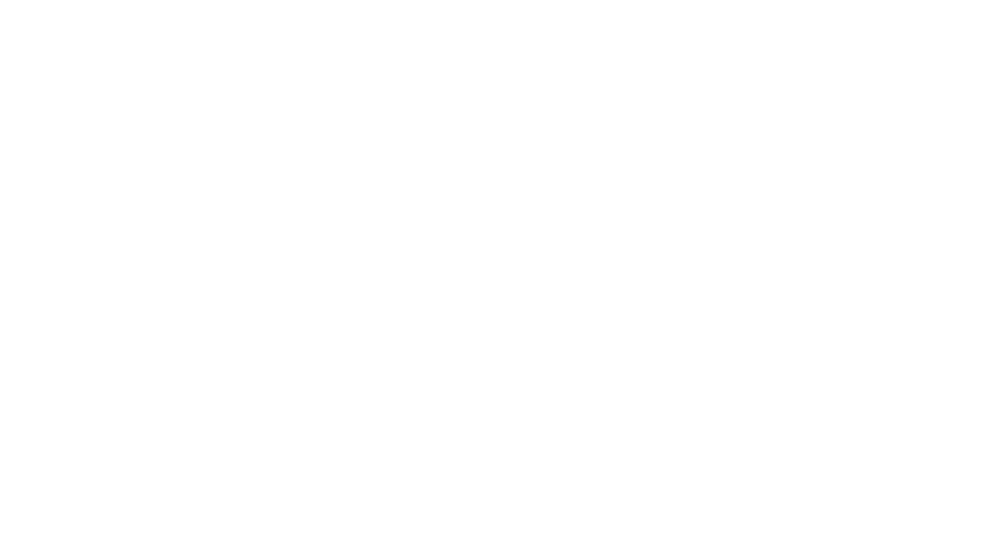
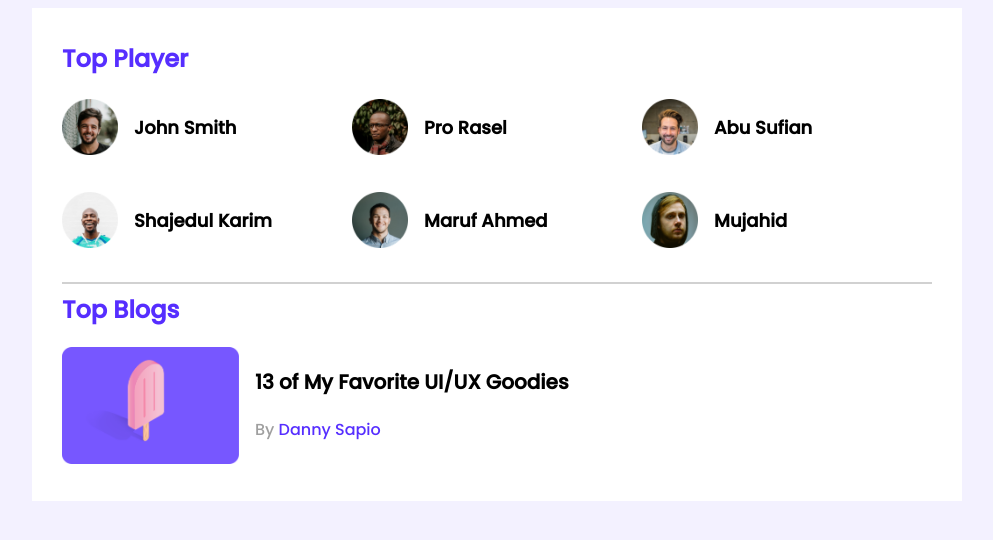
Before and after one commit to tanseerahamed/leader-board, a plain HTML site: page index.html in a window 1280 px wide. Shown: the whole page, without its empty margins (143-1136 px from the left). Drawn offline with Linux system fonts and the light colour scheme.

Commit message:
top-blogs-added

```diff
--- a/css/style.css
+++ b/css/style.css
@@ -0,0 +1,69 @@
+/* fonts  */
+@import url("https://fonts.googleapis.com/css2?family=Poppins:wght@500&display=swap");
+
+/* common styles and utilities  */
+body {
+  font-family: "Poppins", sans-serif;
+  background-color: #f3f1ff;
+}
+main {
+  display: flex;
+  justify-content: center;
+}
+.container {
+  background-color: #ffffff;
+  width: 870px;
+  padding: 30px;
+}
+hr {
+  border: 1px solid #d1d1d1;
+}
+/* top players style  */
+.top-players {
+  margin-bottom: 30px;
+}
+.section-title {
+  color: #562eff;
+  font-size: 24px;
+  margin-top: 3px;
+}
+.players {
+  display: grid;
+  grid-template-columns: repeat(3, 1fr);
+  grid-row-gap: 30px;
+}
+.player {
+  display: flex;
+  align-items: center;
+}
+.player img {
+  width: 56px;
+  height: 56px;
+}
+.player-name {
+  margin-left: 16px;
+  font-size: 18px;
+}
+/* top blogs styles */
+.blog {
+  display: flex;
+}
+.blog .thumbnail img {
+  width: 177px;
+  height: 117px;
+}
+.blog-info {
+  margin-left: 16px;
+}
+.blog-title {
+  font-size: 20px;
+}
+.blog-author {
+  color: #9f9f9f;
+  font-size: 16px;
+}
+.blog-author a {
+  text-decoration: none;
+  font-size: 16px;
+  color: #562eff;
+}
--- a/index.html
+++ b/index.html
@@ -5,8 +5,71 @@
     <meta http-equiv="X-UA-Compatible" content="IE=edge">
     <meta name="viewport" content="width=device-width, initial-scale=1.0">
     <title>Leader Board</title>
+    <link rel="stylesheet" href="css/style.css">
 </head>
 <body>
+    <!-- header start -->
+    <header>
 
+    </header>
+    <!-- header end -->
+    <main>
+        <!-- top players start  -->
+        <section class="container">
+            <div class="top-players">
+                <h2 class="section-title">Top Player</h2>
+                <div class="players">
+                    <div class="player">
+                        <img src="./images/players/player-1.png" alt="John Smith">
+                        <h3 class="player-name">John Smith</h3>
+                    </div>
+                    <div class="player">
+                        <img src="./images/players/player-2.png" alt="Pro Rasel">
+                        <h3 class="player-name">Pro Rasel</h3>
+                    </div>
+                    <div class="player">
+                        <img src="./images/players/player-3.png" alt="Abu Sufian">
+                        <h3 class="player-name">Abu Sufian</h3>
+                    </div>
+                    <div class="player">
+                        <img src="./images/players/player-4.png" alt="Shajedul Karim">
+                        <h3 class="player-name">Shajedul Karim</h3>
+                    </div>
+                    <div class="player">
+                        <img src="./images/players/player-5.png" alt="Maruf Ahmed">
+                        <h3 class="player-name">Maruf Ahmed</h3>
+                    </div>
+                    <div class="player">
+                        <img src="./images/players/player-6.png" alt="Mujahid">
+                        <h3 class="player-name">Mujahid</h3>
+                    </div>
+                </div>
+            </div>
+            <hr>
+        <!-- top players end  -->
+        <!-- top blogs start   -->
+        <div class="top-blogs">
+            <h2 class="section-title">Top Blogs</h2>
+            <div class="blogs">
+                <article class="blog">
+                    <div class="thumbnail">
+                        <img src="./images/blogs/blog-1.png" alt="Blog-1">
+                    </div>
+                    <div class="blog-info">
+                        <h3 class="blog-title">13 of My Favorite UI/UX Goodies</h3>
+                        <p class="blog-author">By <a href="#">Danny Sapio</a></p>
+                    </div>
+                </article>
+            </div>
+        </div>
+
+         <!-- top blogs end   -->
+        </section>
+
+    </main>
 </body>
 </html>
+
+
+
+<!-- .player*6>img[src="images/players/player-$.png"]+h3{Player No-$} -->
```
